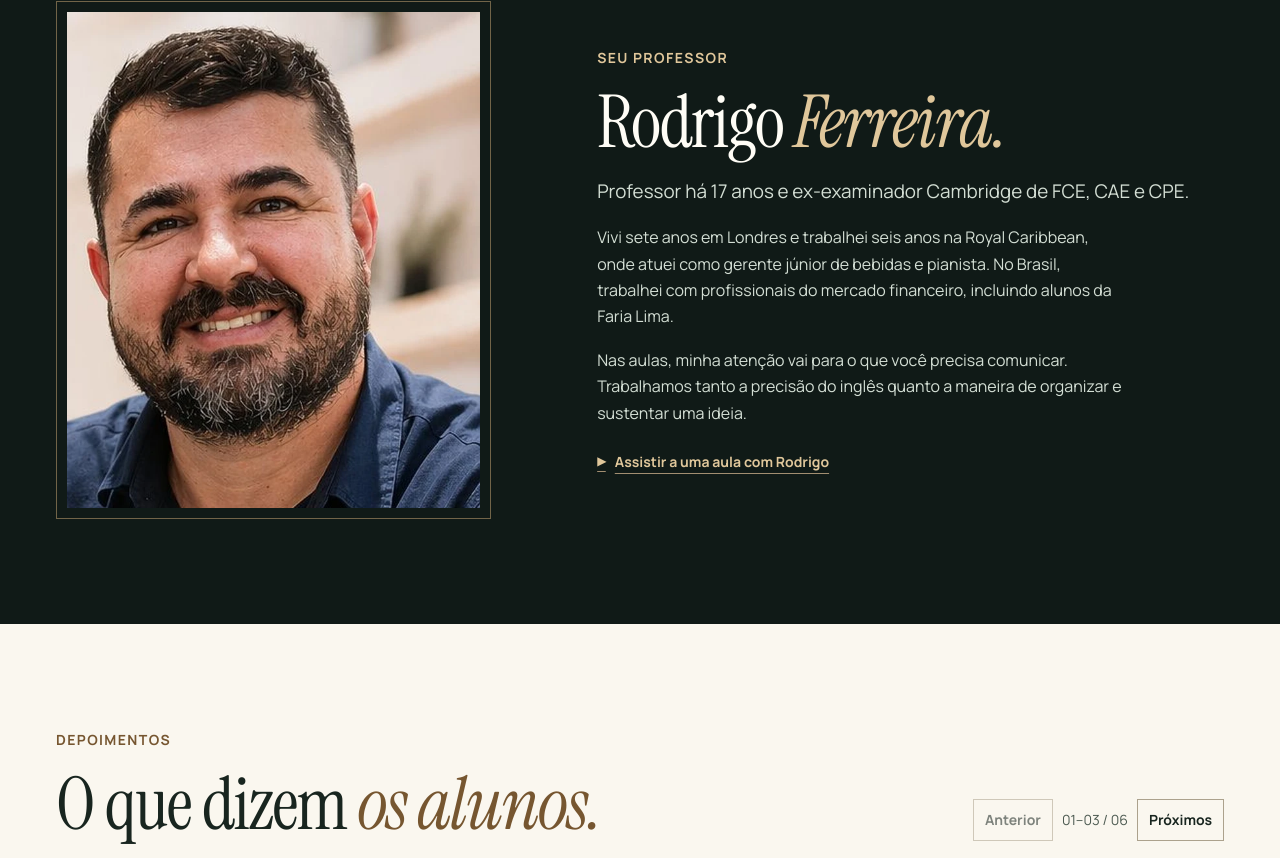
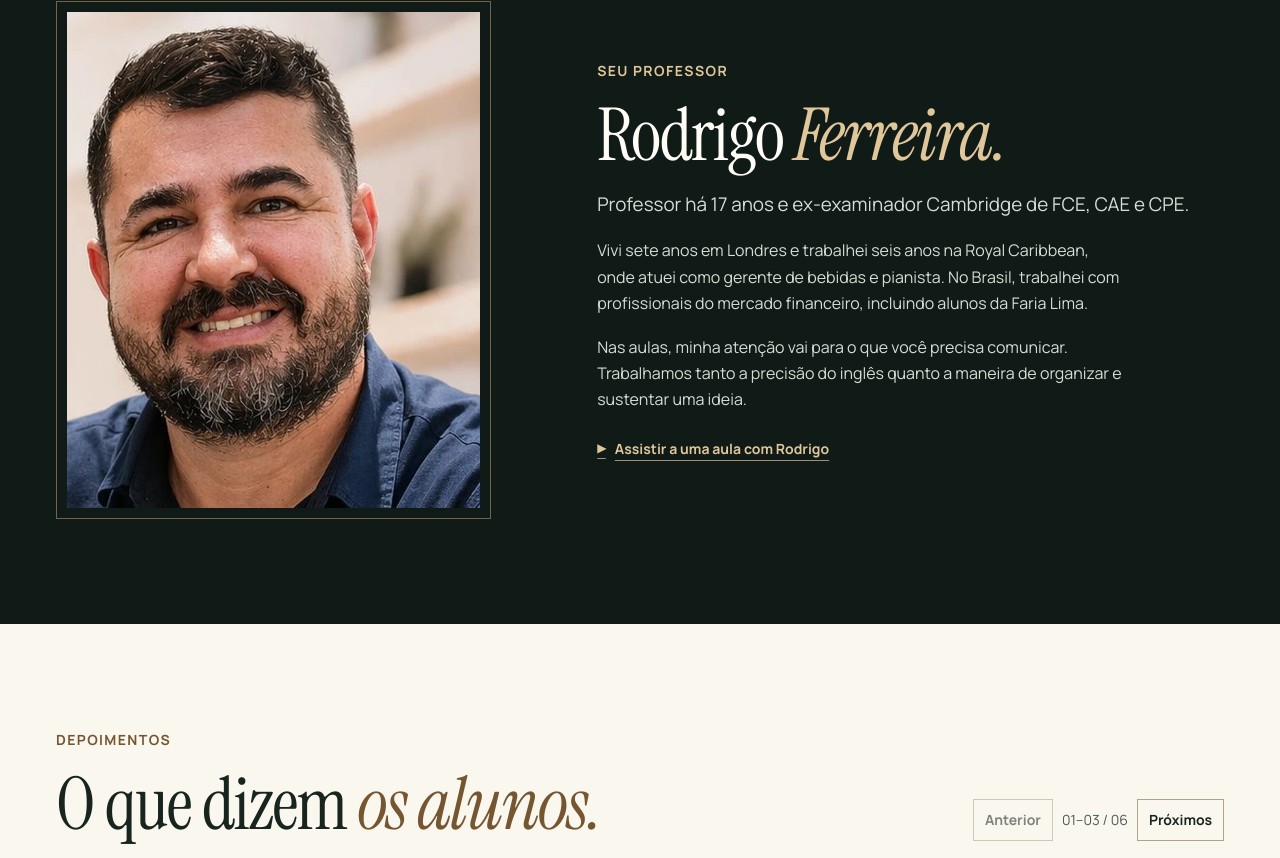
Before and after one commit to logica3000-pianist/learn-english-fast, a plain HTML site: page index.html in a window 1280 px wide. Shown: the part 2436-3294 px from the top of the page. Drawn offline with Linux system fonts and the light colour scheme.

Commit message:
Atualizar cargo na apresentação de Rodrigo

```diff
--- a/index.html
+++ b/index.html
@@ -120,7 +120,7 @@
       <p class="eyebrow light">Seu professor</p>
       <h2 id="about-title">Rodrigo <em>Ferreira.</em></h2>
       <p class="about-lead">Professor há 17 anos e ex-examinador Cambridge de FCE, CAE e CPE.</p>
-      <p>Vivi sete anos em Londres e trabalhei seis anos na Royal Caribbean, onde atuei como gerente júnior de bebidas e pianista. No Brasil, trabalhei com profissionais do mercado financeiro, incluindo alunos da Faria Lima.</p>
+      <p>Vivi sete anos em Londres e trabalhei seis anos na Royal Caribbean, onde atuei como gerente de bebidas e pianista. No Brasil, trabalhei com profissionais do mercado financeiro, incluindo alunos da Faria Lima.</p>
       <p>Nas aulas, minha atenção vai para o que você precisa comunicar. Trabalhamos tanto a precisão do inglês quanto a maneira de organizar e sustentar uma ideia.</p>
       <a class="text-button" id="aula-especial" href="https://www.youtube.com/watch?v=BbwSSqqr_a8" data-video="BbwSSqqr_a8" data-video-title="Uma aula com Rodrigo" target="_blank" rel="noopener noreferrer"><span class="play-small" aria-hidden="true">▶</span>Assistir a uma aula com Rodrigo</a>
     </div>
```
